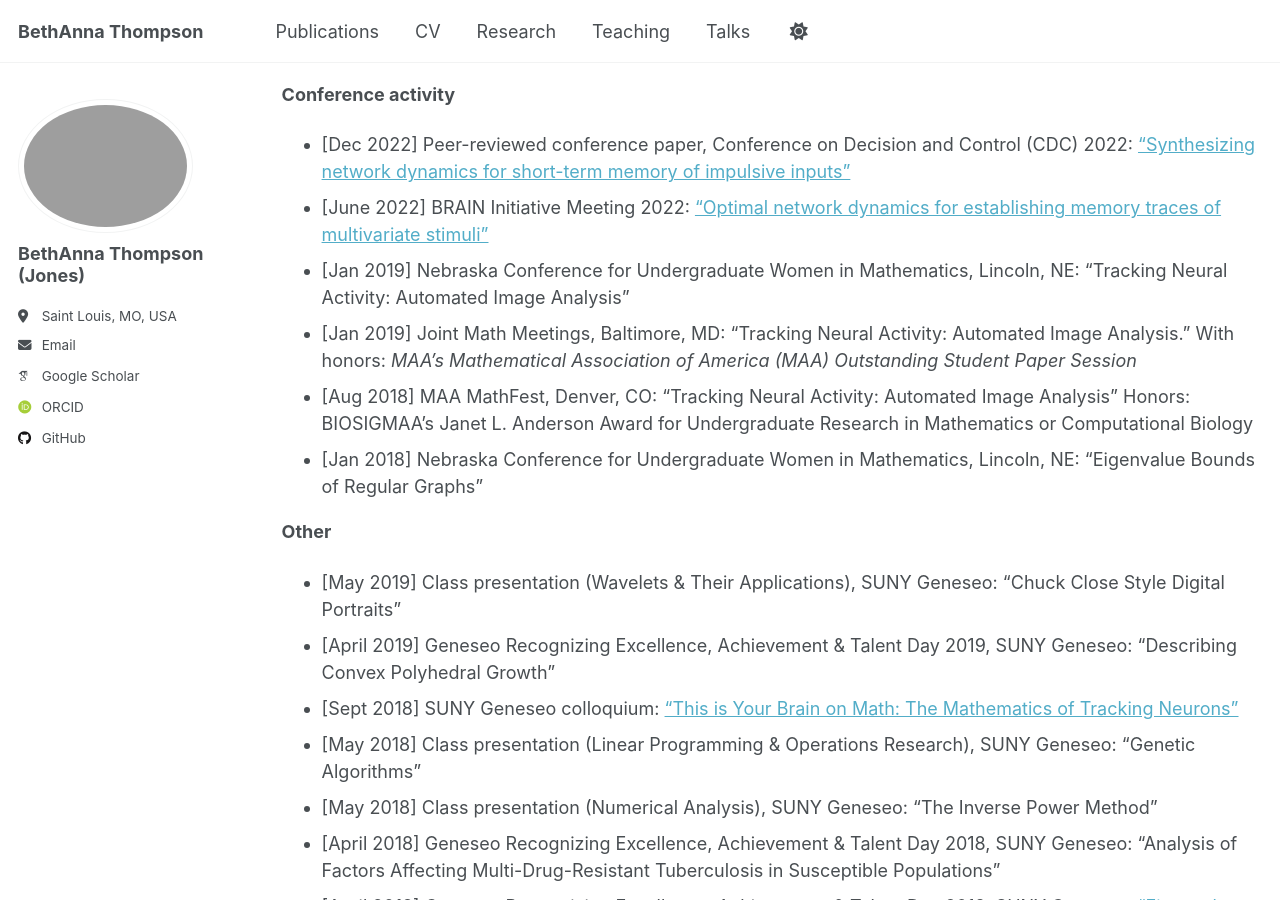
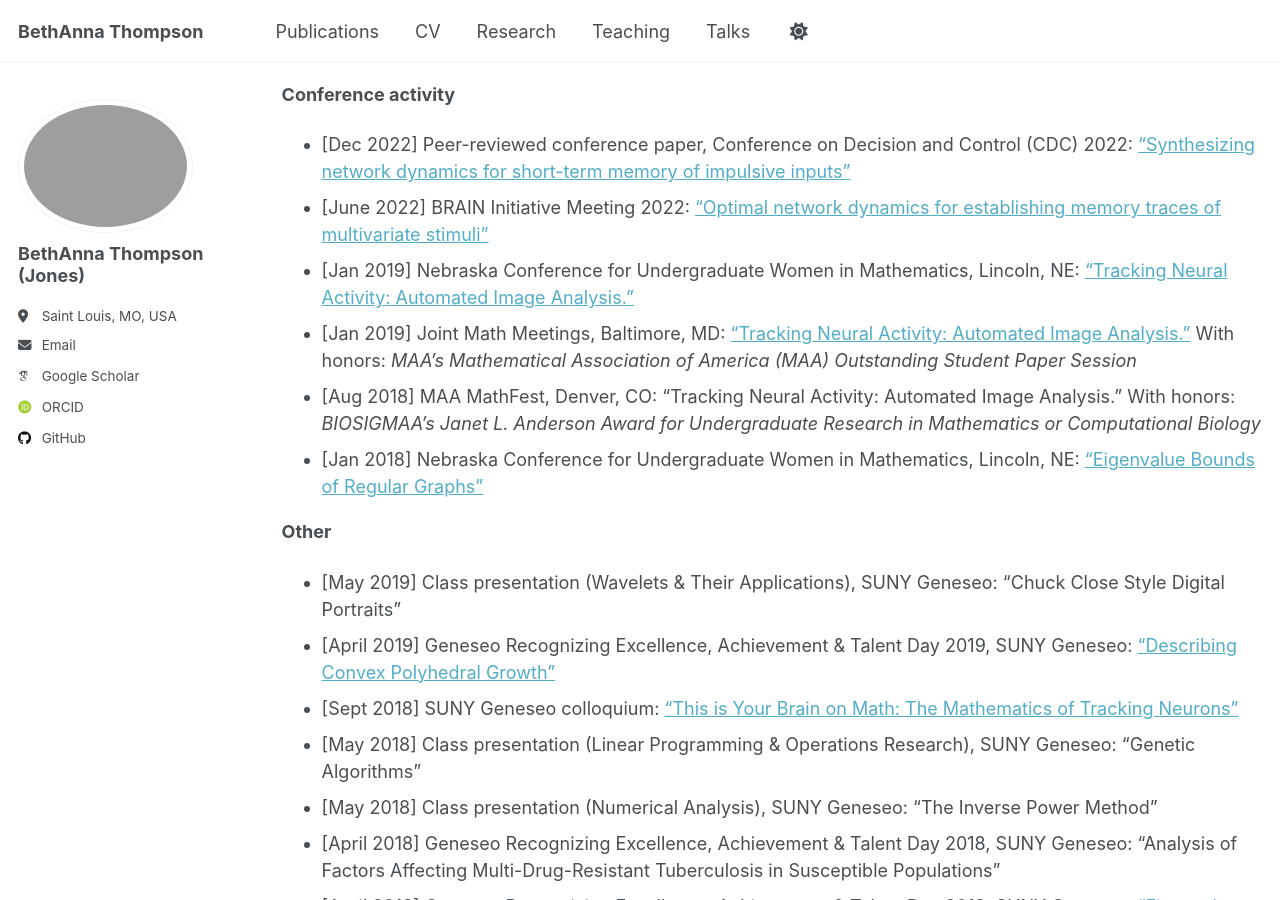
Before and after one commit to BethAnna/BethAnna.github.io, a Jekyll site: the page built from _pages/cv.md, in a window 1280 px wide and 900 px high, scrolled down 3117 px. Built offline with Jekyll 4.4.1, drawn with Linux system fonts in a browser that asks for light colours; some web fonts are replaced; a script that is not in the unit is left out.

Commit message:
Update cv.md
Updated talks and added links

```diff
--- a/_pages/cv.md
+++ b/_pages/cv.md
@@ -104,15 +104,14 @@ Please see my [Talks](https://bethanna.github.io/talks/) page for more info.
 **Conference activity**
 * [Dec 2022]	Peer-reviewed conference paper, Conference on Decision and Control (CDC) 2022: ["Synthesizing network dynamics for short-term memory of impulsive inputs"](https://bethanna.github.io/talks/2022-12-09-talk)
 * [June 2022]	BRAIN Initiative Meeting 2022: ["Optimal network dynamics for establishing memory traces of multivariate stimuli"](https://bethanna.github.io/talks/2022-06-21-talk)
-* [Jan 2019]	Nebraska Conference for Undergraduate Women in Mathematics, Lincoln, NE: “Tracking Neural Activity: Automated Image Analysis”
-* [Jan 2019]	Joint Math Meetings, Baltimore, MD: “Tracking Neural Activity: Automated Image Analysis.” With honors: _MAA’s Mathematical Association of America (MAA) Outstanding Student Paper Session_
-* [Aug 2018]	MAA MathFest, Denver, CO: “Tracking Neural Activity: Automated Image Analysis”
-Honors: BIOSIGMAA’s Janet L. Anderson Award for Undergraduate Research in Mathematics or Computational Biology
-* [Jan 2018]	Nebraska Conference for Undergraduate Women in Mathematics, Lincoln, NE: “Eigenvalue Bounds of Regular Graphs”
+* [Jan 2019]	Nebraska Conference for Undergraduate Women in Mathematics, Lincoln, NE: [“Tracking Neural Activity: Automated Image Analysis.”](https://bethanna.github.io/talks/2018-09-18-talk)
+* [Jan 2019]	Joint Math Meetings, Baltimore, MD: [“Tracking Neural Activity: Automated Image Analysis.”](https://bethanna.github.io/talks/2018-09-18-talk) With honors: _MAA’s Mathematical Association of America (MAA) Outstanding Student Paper Session_
+* [Aug 2018]	MAA MathFest, Denver, CO: “Tracking Neural Activity: Automated Image Analysis.” With honors: _BIOSIGMAA’s Janet L. Anderson Award for Undergraduate Research in Mathematics or Computational Biology_
+* [Jan 2018]	Nebraska Conference for Undergraduate Women in Mathematics, Lincoln, NE: [“Eigenvalue Bounds of Regular Graphs”](http://bethanna.github.io/files/2018-EigBounds-talk)
 
 **Other**
 * [May 2019]	Class presentation (Wavelets & Their Applications), SUNY Geneseo: “Chuck Close Style Digital Portraits”
-* [April 2019]	Geneseo Recognizing Excellence, Achievement & Talent Day 2019, SUNY Geneseo: “Describing Convex Polyhedral Growth”
+* [April 2019]	Geneseo Recognizing Excellence, Achievement & Talent Day 2019, SUNY Geneseo: [“Describing Convex Polyhedral Growth”]((http://bethanna.github.io/files/Eigenvalue_Bounds_on_Regular_Graphs__vertical_.pdf))
 * [Sept 2018]	SUNY Geneseo colloquium: [“This is Your Brain on Math: The Mathematics of Tracking Neurons”](https://bethanna.github.io/talks/2018-09-18-talk)
 * [May 2018]	Class presentation (Linear Programming & Operations Research), SUNY Geneseo: “Genetic Algorithms”
 * [May 2018]	Class presentation (Numerical Analysis), SUNY Geneseo: “The Inverse Power Method”
```
